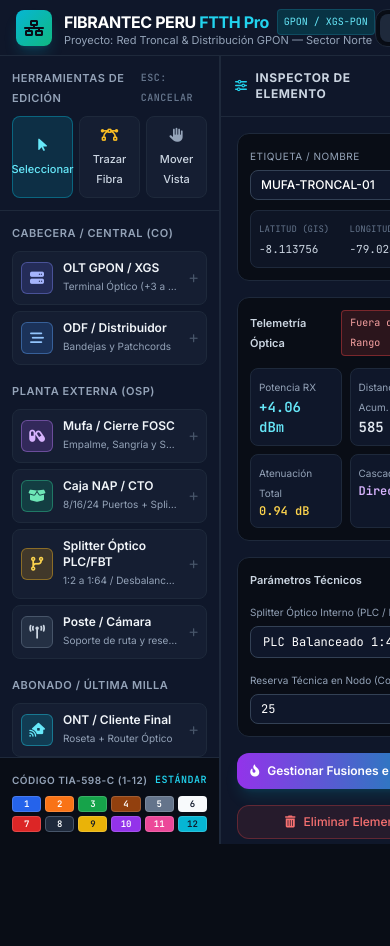
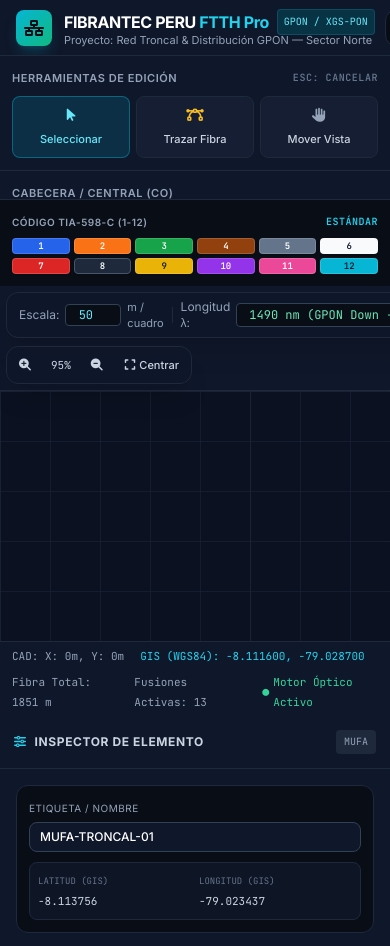
Before and after one commit to dennisruitonramirez-sys/fibercad-ftth-cloud-v2, a plain HTML site: page frontend/index.html in a window 390 px wide. Before the commit the page ends 844 px from the top, so only its background shows below. Drawn offline with nearby package versions, Linux system fonts and the light colour scheme; no server answers.

Commit message:
Actualizar File

```diff
--- a/frontend/css/styles.css
+++ b/frontend/css/styles.css
@@ -69,16 +69,6 @@ body {
 
 .selection-ring {
   animation: pulseRing 2s infinite;
-}
-
-
-
-#print-portal {
-  display: none;
-}
-
-#print-portal {
-  display: none;
 }
 
 #print-portal {
@@ -242,26 +232,109 @@ body {
 
 /* ===== AJUSTE RESPONSIVE SEGURO (CELULAR Y TABLET) ===== */
 @media screen and (max-width: 1024px) {
-  /* Barra superior: permitir desplazamiento horizontal limpio sin deformar ni encimar botones */
-  header {
+  body {
+    overflow-x: hidden;
+  }
+
+  /* Barra superior: deslizamiento horizontal limpio sin encimar botones */
+  body > header {
+    height: auto !important;
+    min-height: 3.5rem;
+    padding-top: 6px !important;
+    padding-bottom: 6px !important;
+    gap: 10px !important;
     overflow-x: auto !important;
     overflow-y: hidden !important;
+    flex-wrap: nowrap !important;
     -webkit-overflow-scrolling: touch;
-    flex-wrap: nowrap !important;
   }
 
-  header > * {
+  body > header > div,
+  body > header > nav {
     flex-shrink: 0 !important;
   }
 
-  /* Evitar que el lienzo se quede sin espacio en tablet */
+  /* En tablet, ajustar anchos laterales para dar aire al lienzo CAD */
   #left-sidebar {
-    width: 220px !important;
-    min-width: 220px !important;
+    width: 215px !important;
+    min-width: 215px !important;
   }
 
   #right-sidebar {
-    width: 250px !important;
-    min-width: 250px !important;
+    width: 245px !important;
+    min-width: 245px !important;
+  }
+
+  /* Capturar gestos táctiles dentro del plano CAD en tablet y celular */
+  #canvas-wrapper,
+  #network-svg {
+    touch-action: none !important;
   }
 }
+
+@media screen and (max-width: 768px) {
+  body.h-screen {
+    height: auto !important;
+    min-height: 100vh !important;
+    overflow-y: auto !important;
+  }
+
+  /* Apilar panel izquierdo, lienzo central e inspector en columna */
+  body > div.flex-1 {
+    flex-direction: column !important;
+    overflow: visible !important;
+  }
+
+  #left-sidebar,
+  #right-sidebar {
+    width: 100% !important;
+    max-width: 100% !important;
+    min-width: 0 !important;
+    max-height: 230px !important;
+    overflow-y: auto !important;
+    border-left: none !important;
+    border-right: none !important;
+  }
+
+  body > div.flex-1 > main {
+    width: 100% !important;
+    min-height: 430px !important;
+    overflow: visible !important;
+  }
+
+  #view-canvas {
+    min-height: 430px !important;
+    height: 60vh !important;
+    width: 100% !important;
+  }
+
+  /* Controles flotantes del canvas compactos para no tapar el dibujo */
+  #view-canvas > div:first-child {
+    position: static !important;
+    padding: 6px !important;
+    background: #0f172a;
+    border-bottom: 1px solid #1e293b;
+  }
+
+  /* Barra inferior de estado adaptable */
+  #view-canvas > div:last-child {
+    height: auto !important;
+    min-height: 2rem;
+    padding-top: 4px !important;
+    padding-bottom: 4px !important;
+    flex-wrap: wrap !important;
+    gap: 6px !important;
+  }
+
+  /* Modal de fusiones adaptable a celular */
+  #splice-workspace {
+    flex-direction: column !important;
+    overflow-y: auto !important;
+  }
+
+  #splice-workspace > div:first-child,
+  #splice-workspace > div:last-child {
+    width: 100% !important;
+    max-height: 180px !important;
+  }
+}
```
